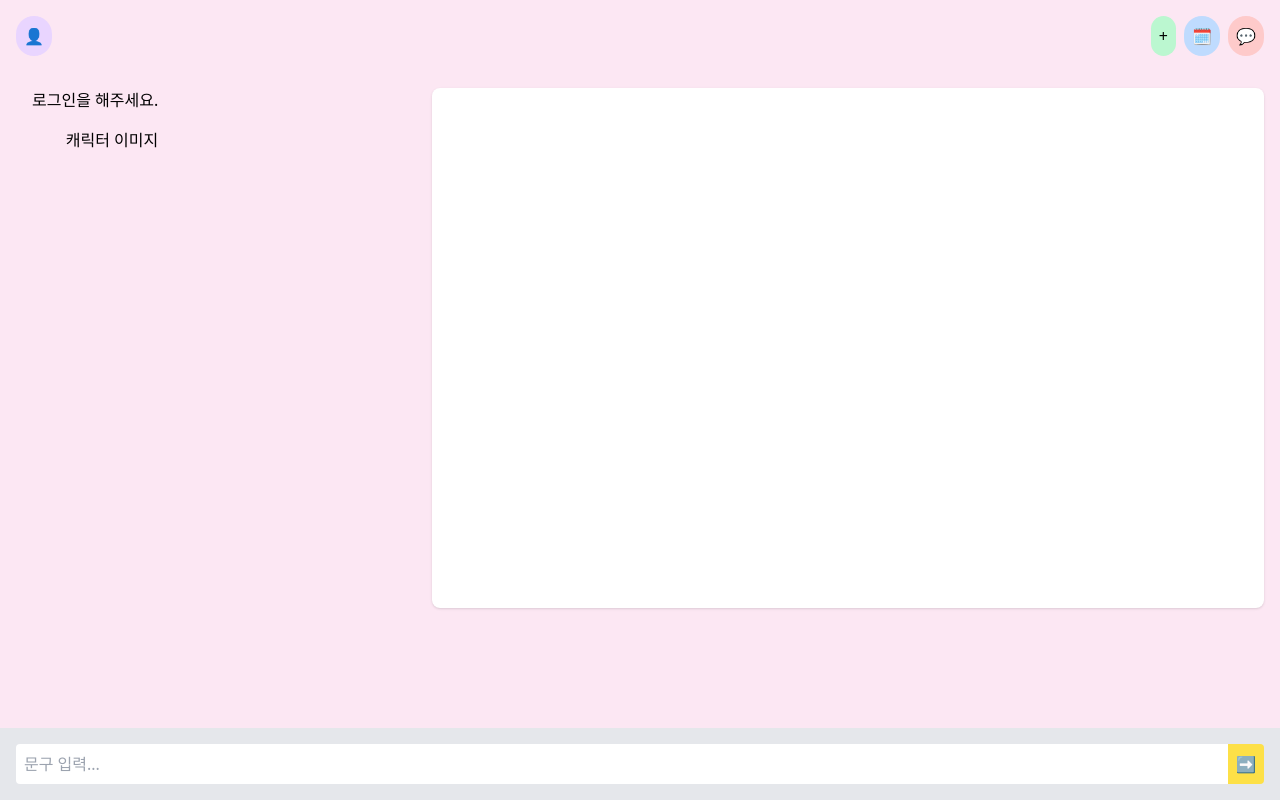
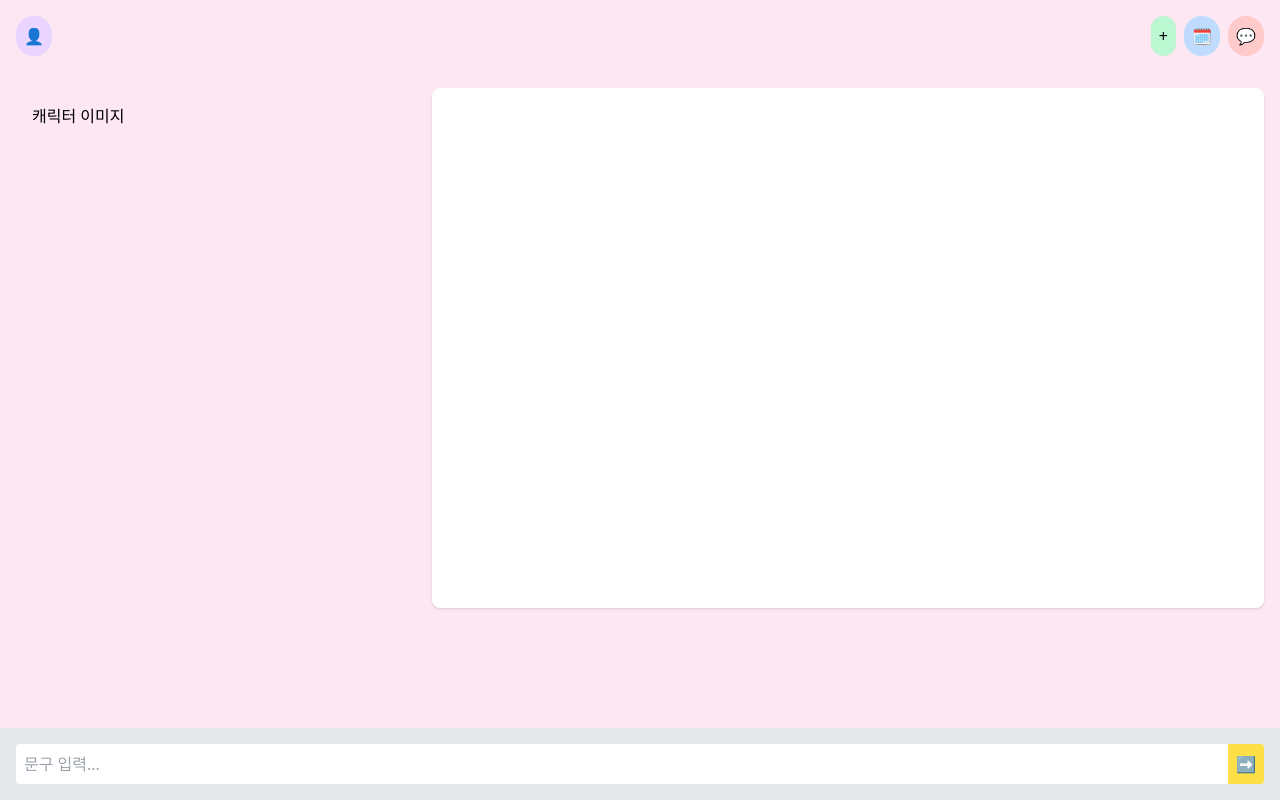
Before and after one commit to JungYoungSick/24-01-27_yourQuestion, a Next.js app in the folder yourquestion/: page / in a window 1280 px wide. Built offline with nearby package versions, Linux system fonts and the light colour scheme.

Commit message:
titleDisplay 고정 멘트변경

```diff
--- a/yourquestion/pages/Component/Src/Atoms/button/titleDisplay.tsx
+++ b/yourquestion/pages/Component/Src/Atoms/button/titleDisplay.tsx
@@ -1,15 +1,15 @@
 // TitleDisplay.tsx
-import React, { useEffect } from "react";
-import { saveAdminTitle } from "../../api/fetch/talkPageFetch/saveAdminTitle";
+import React from "react";
 
 interface TitleDisplayProps {
   title: string;
+  userID: string;
 }
 
 const TitleDisplay: React.FC<TitleDisplayProps> = ({ title }) => {
   return (
     <div className="title-display">
-      <h2>{title || "로그인을 해주세요."}</h2>
+      <h2>{title}</h2>
     </div>
   );
 };
```
